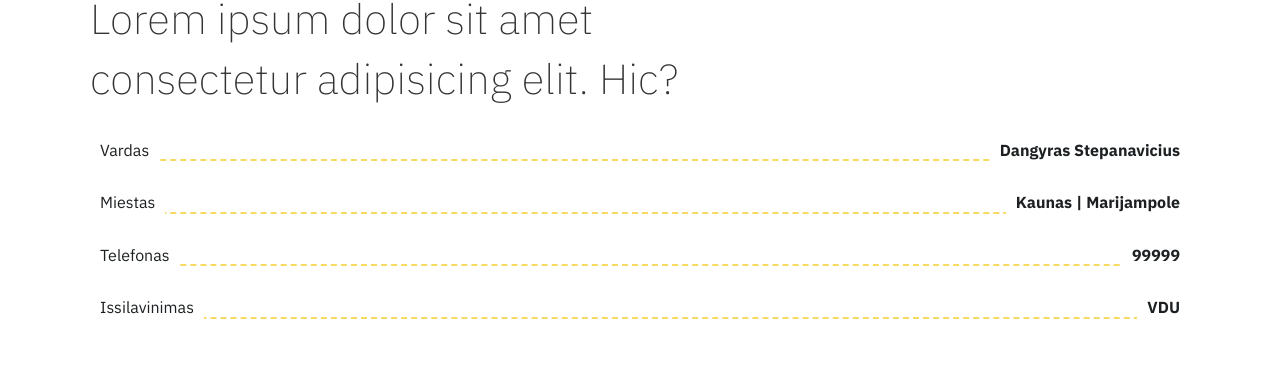
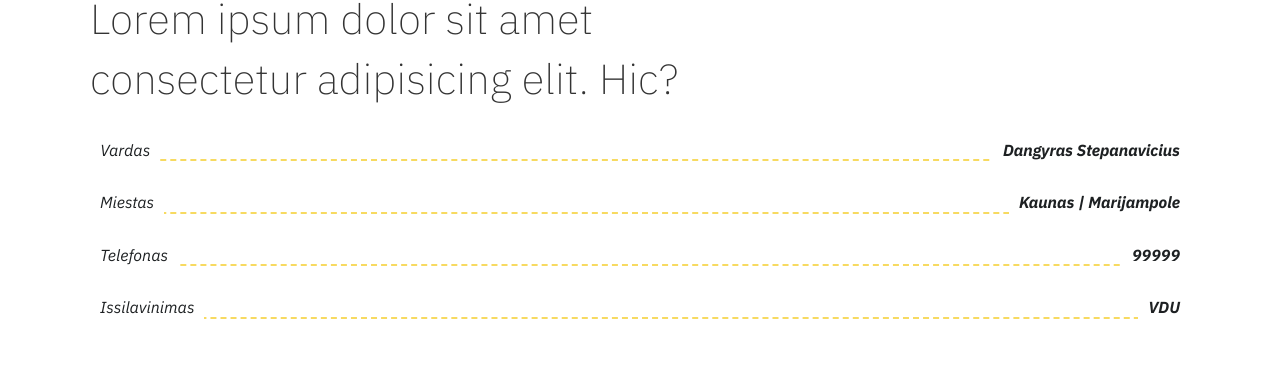
Before and after one commit to Dangyras/portfolio, a React (Create React App) app: page / in a window 1280 px wide. Shown: the part 1331-1700 px from the top of the page. Built offline with nearby package versions, Linux system fonts and the light colour scheme.

Commit message:
Added mobile styling to About me section.

```diff
--- a/src/Section.css
+++ b/src/Section.css
@@ -254,6 +254,7 @@
     position: relative;
     display: flex;
     justify-content: space-between;
+    flex-direction: column;
     margin: 30px 0;
 }
 
@@ -275,10 +276,18 @@
     background: #fff;
     font-size: 16px;
     padding: 0 10px;
+    padding: 0;
+}
+
+.information-list span:first-child {
+    font-weight: bold;
+    font-style: italic;
+    color: #f7da61;
 }
 
 .information-list span:last-child {
     font-weight: bold;
+    font-style: italic;
 }
 
 @media (min-width: 576px) {
@@ -289,6 +298,19 @@
 
     .skills-list ul {
         grid-template-columns: 1fr 1fr;
+    }
+
+    .information-list li {
+        flex-direction: row;
+    }
+
+    .information-list span {
+        padding: 0 10px;
+    }
+
+    .information-list span:first-child {
+        font-weight: 400;
+        color: #1d2022;
     }
 }
 
```
